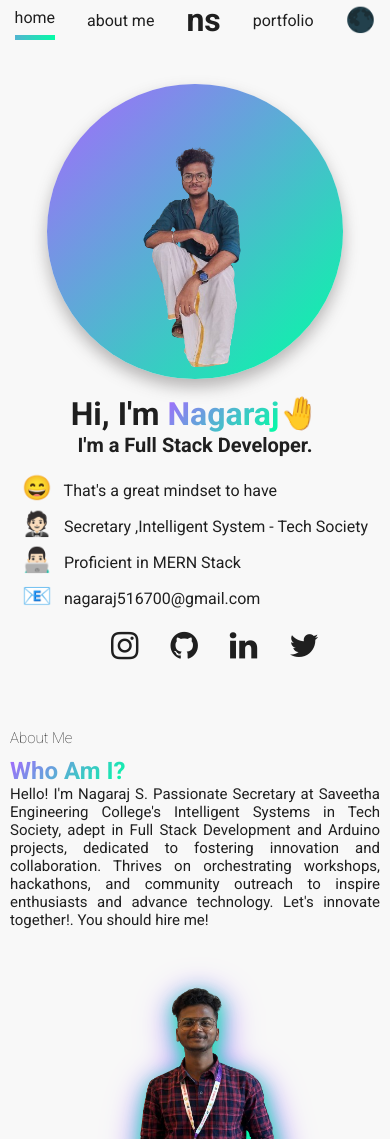
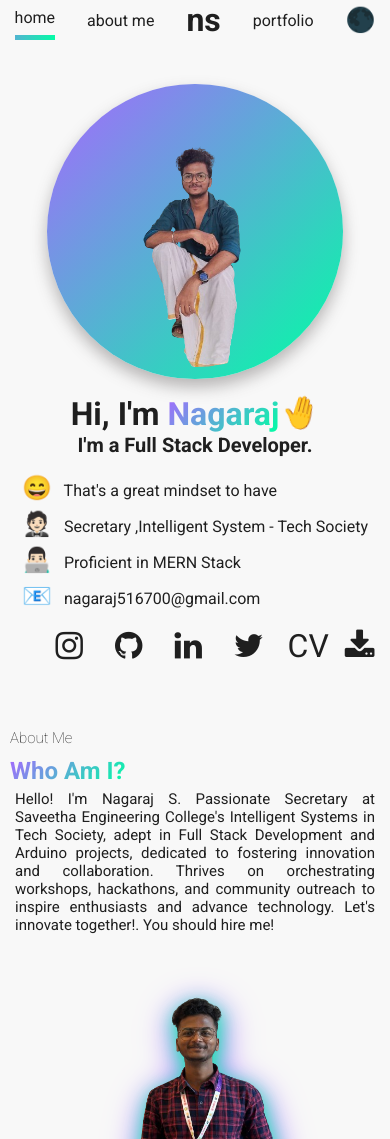
Before and after one commit to nagaraj6618/protfolio-nagaraj, a React (Create React App) app: page / in a window 390 px wide. Shown: the top 1139 px of the page. Built offline with nearby package versions, Linux system fonts and the light colour scheme; the HTML template or start-up script is replaced by a standard one.

Commit message:
About page added

```diff
--- a/package.json
+++ b/package.json
@@ -16,6 +16,7 @@
     "moment": "^2.29.4",
     "node-forge": ">=1.3.0",
     "object-path": "^0.11.8",
+    "pdfjs-dist": "^4.0.379",
     "postcss": "^8.4.14",
     "postcss-normalize": "^10.0.1",
     "react": "^17.0.2",
--- /dev/null
+++ b/src/App.css
@@ -0,0 +1,3 @@
+ ::-webkit-scrollbar {
+   display: none;
+}
--- a/src/App.js
+++ b/src/App.js
@@ -2,7 +2,7 @@ import React from 'react';
 import './App.module.scss';
 import BaseLayout from "./components/BaseLayout";
 import {BrowserRouter} from "react-router-dom";
-
+import './App.css'
 function App() {
    return (
       <div>
--- a/src/components/about/About.css
+++ b/src/components/about/About.css
@@ -20,7 +20,7 @@
 
 }
 .about-content{
-
+   padding: 15px;
 }
 .image-container{
    display: flex;
@@ -51,6 +51,9 @@
    }
    .user-image{
       height: 300px;
+   }
+   .about-content{
+      padding: 5px;
    }
 }
 
--- a/src/components/about/About.js
+++ b/src/components/about/About.js
@@ -3,16 +3,17 @@ import Style from './About.module.scss';
 import Terminal from "./Terminal";
 import {Box} from "@mui/material";
 import {info} from "../../info/Info";
+import AboutComponent from './AboutComponent';
 
 
 export default function About() {
-    const firstName = info.firstName.toLowerCase()
+    const firstName = info.firstName
 
     function aboutMeText() {
         return <>
-            <p><span style={{color: info.baseColor}}>{firstName}{info.lastName.toLowerCase()} $</span> cat
-                about{firstName} </p>
-            <p><span style={{color: info.baseColor}}>about{firstName} <span
+            <p><span style={{color: info.baseColor}}>{firstName}{info.lastName} $</span> cat
+                About{firstName} </p>
+            <p><span style={{color: info.baseColor}}>About{firstName} <span
                 className={Style.green}>(main)</span> $ </span>
                 {info.bio}
             </p>
@@ -21,13 +22,13 @@ export default function About() {
 
     function skillsText() {
         return <>
-            <p><span style={{color: info.baseColor}}>{firstName}{info.lastName.toLowerCase()} $</span> cd skills/tools
+            <p><span style={{color: info.baseColor}}>{firstName}{info.lastName} $</span> cd Skills/tools
             </p>
-            <p><span style={{color: info.baseColor}}>skills/tools <span
+            <p><span style={{color: info.baseColor}}>Skills/tools <span
                 className={Style.green}>(main)</span> $</span> ls</p>
             <p style={{color: info.baseColor}}> Proficient With</p>
             <ul className={Style.skills}>
-                {info.skills.proficientWith.map((proficiency, index) => <li key={index}>{proficiency}</li>)}
+                {info.skills.proficientWith.map((proficiency, index) => <li key={index}>{proficiency.name}</li>)}
             </ul>
             <p style={{color: info.baseColor}}> Exposed To</p>
             <ul className={Style.skills}>
@@ -38,7 +39,7 @@ export default function About() {
 
     function miscText() {
         return <>
-            <p><span style={{color: info.baseColor}}>{firstName}{info.lastName.toLowerCase()} $</span> cd
+            <p><span style={{color: info.baseColor}}>{firstName}{info.lastName} $</span> cd
                 hobbies/interests</p>
             <p><span style={{color: info.baseColor}}>hobbies/interests <span
                 className={Style.green}>(main)</span> $</span> ls</p>
@@ -52,7 +53,8 @@ export default function About() {
 
     return (
         <Box display={'flex'} flexDirection={'column'} alignItems={'center'} mt={'3rem'}>
-            <Terminal text={aboutMeText()}/>
+            <AboutComponent/>
+            {/* <Terminal text={aboutMeText()}/> */}
             <Terminal text={skillsText()}/>
             <Terminal text={miscText()}/>
         </Box>
--- a/src/components/about/AboutComponent.jsx
+++ b/src/components/about/AboutComponent.jsx
@@ -12,7 +12,7 @@ const AboutComponent = () => {
          </div>
          <div className='image-container'>
 
-            <img src={userImg} className='user-image'></img>
+            <img src={userImg} className='user-image' alt='user-image'></img>
 
             <ul className='skills-container'>
     <span className='skills-name' style={{ background: info.gradient, WebkitBackgroundClip: 'text', WebkitTextFillColor: 'transparent' }}>Skills</span>
--- a/src/components/home/Home.js
+++ b/src/components/home/Home.js
@@ -4,39 +4,47 @@ import me from '../../img/IMAGES-1.png';
 import classNames from 'classnames';
 import EmojiBullet from "./EmojiBullet";
 import SocialIcon from "./SocialIcon";
-import {Box} from "@mui/material";
-import {info} from "../../info/Info";
-import About from '../about/About';
+import { Box } from "@mui/material";
+import { info } from "../../info/Info";
+import resumePDF from "../../img/nagaraj.pdf"
 import AboutComponent from '../about/AboutComponent'
+
 export default function Home() {
 
    return (
       <React.Fragment>
-      <Box component={'main'} display={'flex'} flexDirection={{xs: 'column', md: 'row'}} alignItems={'center'}
+         <Box component={'main'} display={'flex'} flexDirection={{ xs: 'column', md: 'row' }} alignItems={'center'}
             justifyContent={'center'} minHeight={'calc(100vh - 175px)'}>
-         <Box id='user-image' className={classNames(Style.avatar, Style.shadowed)} alt={'image of developer'} style={{background: info.gradient}} component={'img'} src={me} width={{xs: '35vh', md: '40vh'}}
-              height={{xs: '35vh', md: '40vh'}}
-              borderRadius={'50%'} p={'0.75rem'} mb={{xs: '1rem', sm: 0}} mr={{xs: 0, md: '2rem'}}/>
+            <Box id='user-image' className={classNames(Style.avatar, Style.shadowed)} alt={'image of developer'} style={{ background: info.gradient }} component={'img'} src={me} width={{ xs: '35vh', md: '40vh' }}
+               height={{ xs: '35vh', md: '40vh' }}
+               borderRadius={'50%'} p={'0.75rem'} mb={{ xs: '1rem', sm: 0 }} mr={{ xs: 0, md: '2rem' }} />
             <Box>
-            <h1>Hi, I'm <span style={{background: info.gradient, WebkitBackgroundClip: 'text', WebkitTextFillColor: 'transparent'}}>{info.firstName}</span><span className={Style.hand}>🤚</span>
+               <h1>Hi, I'm <span style={{ background: info.gradient, WebkitBackgroundClip: 'text', WebkitTextFillColor: 'transparent' }}>{info.firstName}</span><span className={Style.hand}>🤚</span>
                </h1>
                <h2>I'm {info.position}.</h2>
                <Box component={'ul'} p={'0.8rem'}>
                   {info.miniBio.map((bio, index) => (
-                  <EmojiBullet key={index} emoji={bio.emoji} text={bio.text}/>
+                     <EmojiBullet key={index} emoji={bio.emoji} text={bio.text} />
                   ))}
                </Box>
-            <Box display={'flex'} gap={'1.5rem'} justifyContent={'center'} fontSize={{xs: '2rem', md: '2.5rem'}}>
+               <Box display={'flex'} gap={'1.5rem'} justifyContent={'center'} fontSize={{ xs: '2rem', md: '2.5rem' }}>
                   {info.socials.map((social, index) => (
                      <SocialIcon key={index} link={social.link} icon={social.icon} label={social.label} />
                   ))}
+                    <a target="_blank" aria-label="Resume"
+                  rel="noopener noreferrer" href={resumePDF} download="Nagaraj-resume">
+                  CV <i className='fa fa-download' aria-hidden="true" />
+               </a>
                </Box>
+
+
             </Box>
 
          </Box>
 
+
          {/* <About/> */}
-      <AboutComponent/>
+         <AboutComponent />
       </React.Fragment>
    )
 }
--- a/src/info/Info.js
+++ b/src/info/Info.js
@@ -73,7 +73,8 @@ export const info = {
             link: "https://twitter.com",
             icon: "fa fa-twitter",
             label: 'twitter'
-        }
+        },
+
 // Feel free to remove any of these that you don't have. I'll write an FAQ on how to add new ones later, let me know if you have a request for an icon!
 // Just change the links so that they lead to your social profiles.
 
```
Also changed, not shown: 2 other files (tests, documents, lock files or other folders). Lines whose indentation alone changed are shown as unchanged.
